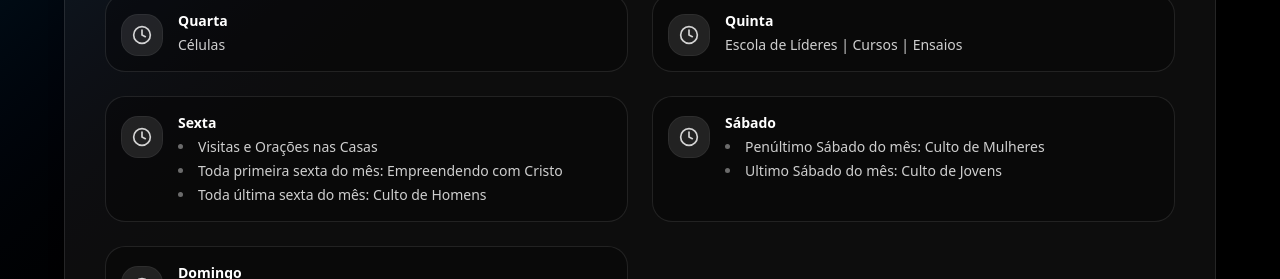
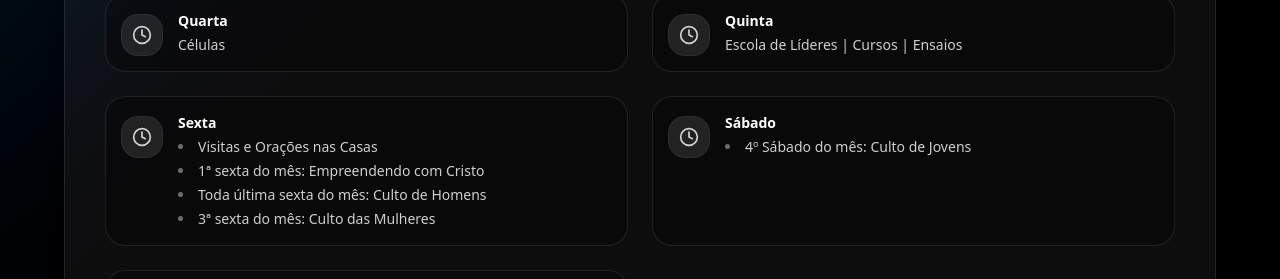
Before and after one commit to esdras-kyo/web-icm, a Next.js app: page / in a window 1280 px wide. Shown: the part 2060-2339 px from the top of the page. Built offline with nearby package versions, Linux system fonts and the light colour scheme; no server answers.

Commit message:
fix week schedule

```diff
--- a/src/app/components/WeeklySchedule.tsx
+++ b/src/app/components/WeeklySchedule.tsx
@@ -31,15 +31,15 @@ const SCHEDULE: ScheduleItem[] = [
     day: "Sexta",
     title: [
       "Visitas e Orações nas Casas",
-      "Toda primeira sexta do mês: Empreendendo com Cristo",
+      "1ª sexta do mês: Empreendendo com Cristo",
       "Toda última sexta do mês: Culto de Homens",
+      "3ª sexta do mês: Culto das Mulheres"
     ],
   },
   {
     day: "Sábado",
     title: [
-      "Penúltimo Sábado do mês: Culto de Mulheres",
-      "Ultimo Sábado do mês: Culto de Jovens"
+      "4º Sábado do mês: Culto de Jovens"
     ],
   },
   {
```
